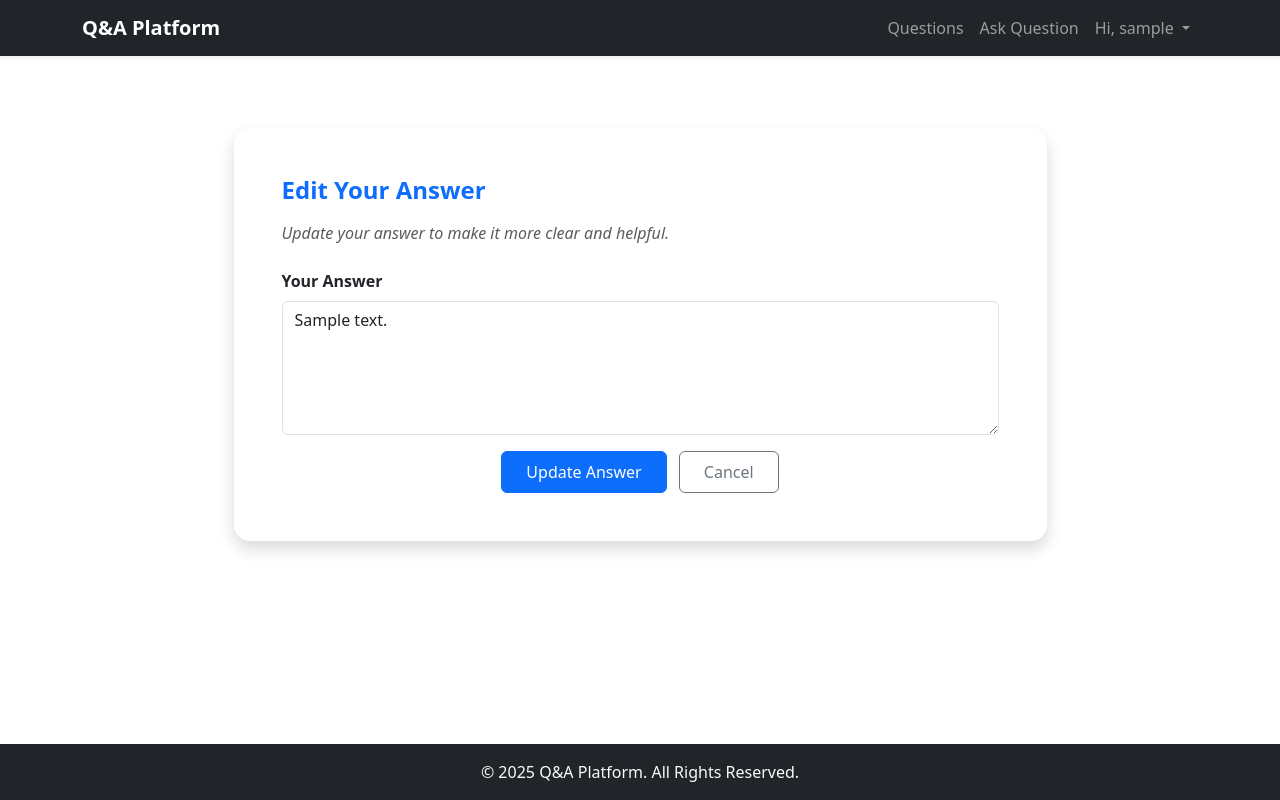
After one commit to parthasarathy-testpress/Answerly, a Django app: page /answer/1/edit/ in a window 1280 px wide. The commit adds this page. Run offline with Django 5.2, Linux system fonts and the light colour scheme; a user stored in the database is signed in; tables that the repository leaves empty hold one stand-in row (values such as "Sample post"); some libraries are stand-ins or nearby versions.

Commit message:
feat: Add answer edit functionality (#15)
- Allows users to edit their own answers.
- Ensures only the author of an answer can access the edit option.
- Provides a seamless user experience for updating answer content.

```diff
--- /dev/null
+++ b/forum/templates/forum/answer_update_form.html
@@ -0,0 +1,44 @@
+{% extends "base.html" %}
+{% load static %}
+
+{% block title %}Edit Answer{% endblock %}
+
+{% block content %}
+<div class="container py-5">
+  <div class="row justify-content-center">
+    <div class="col-md-10 col-lg-9">
+      <div class="card shadow border-0 rounded-4 p-5" style="min-height: 300px;">
+
+        <h3 class="card-title mb-3 text-primary fw-bold" style="font-size: 1.5rem;">
+          Edit Your Answer
+        </h3>
+        <p class="text-muted fst-italic mb-4">
+          Update your answer to make it more clear and helpful.
+        </p>
+
+        <form method="post" novalidate>
+          {% csrf_token %}
+
+          <div class="mb-3">
+            <label for="{{ form.content.id_for_label }}" class="form-label fw-semibold">Your Answer</label>
+            <textarea name="{{ form.content.name }}"
+                      id="{{ form.content.id_for_label }}"
+                      class="form-control"
+                      placeholder="Write your answer here..."
+                      rows="5">{{ form.content.value|default_if_none:'' }}</textarea>
+            {% for error in form.content.errors %}
+              <div class="invalid-feedback d-block">{{ error }}</div>
+            {% endfor %}
+          </div>
+
+          <div class="text-center">
+            <button type="submit" class="btn btn-primary px-4 py-2">Update Answer</button>
+            <a href="{% url 'question_detail' answer.question.pk %}" class="btn btn-outline-secondary ms-2 px-4 py-2">Cancel</a>
+          </div>
+
+        </form>
+      </div>
+    </div>
+  </div>
+</div>
+{% endblock %}
--- a/forum/urls.py
+++ b/forum/urls.py
@@ -1,5 +1,5 @@
 from django.urls import path
-from .views import QuestionListView,QuestionCreateView,QuestionUpdateView,QuestionDeleteView,QuestionDetailView,AnswerCreateView
+from .views import QuestionListView,QuestionCreateView,QuestionUpdateView,QuestionDeleteView,QuestionDetailView,AnswerCreateView,AnswerUpdateView
 
 urlpatterns = [
     path('', QuestionListView.as_view(), name='question_list'),
@@ -8,4 +8,5 @@ urlpatterns = [
     path('question/<int:question_id>/delete/', QuestionDeleteView.as_view(), name='question_delete'),
     path('question/<int:question_id>/answer/', AnswerCreateView.as_view(), name='answer_post'),
     path('question/<int:question_id>/', QuestionDetailView.as_view(), name='question_detail'),
+    path('answer/<int:answer_id>/edit/', AnswerUpdateView.as_view(), name='answer_update'),
 ]
--- a/forum/views.py
+++ b/forum/views.py
@@ -112,3 +112,17 @@ class AnswerCreateView(LoginRequiredMixin, CreateView):
         context = super().get_context_data(**kwargs)
         context['question'] = self.question
         return context
+
+class AnswerUpdateView(LoginRequiredMixin, AuthorRequiredMixin, UpdateView):
+    model = Answer
+    form_class = AnswerForm
+    template_name = "forum/answer_update_form.html"
+    pk_url_kwarg = 'answer_id'
+
+    def get_success_url(self):
+        return reverse_lazy('question_detail', kwargs={'question_id': self.object.question.pk})
+
+    def get_context_data(self, **kwargs):
+        context = super().get_context_data(**kwargs)
+        context['answer'] = self.object
+        return context
```
Also changed, not shown: forum/templates/forum/_answer_card.html (+9 -0 lines), forum/tests.py (+47 -0 lines).
